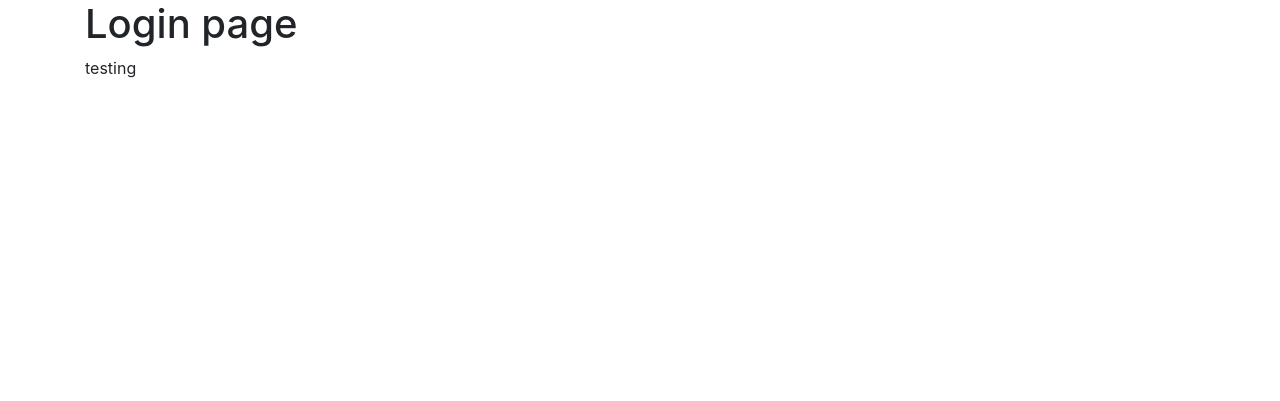
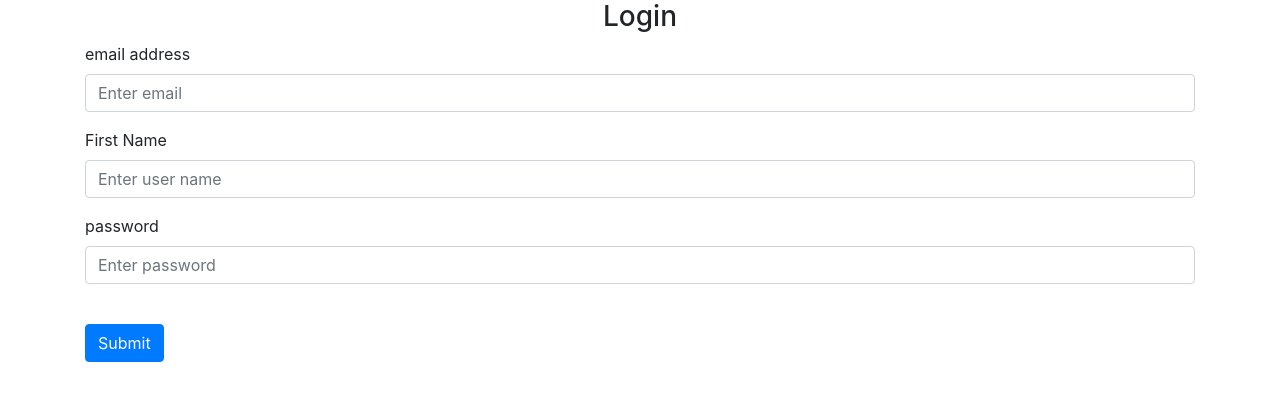
Before and after one commit to Aidan-Zamfir/Library-App, a Flask app: page /login in a window 1280 px wide. Shown: the top 401 px of the page. Run offline with Flask 3, Linux system fonts and the light colour scheme.

Commit message:
login page rough

```diff
--- a/website/templates/login.html
+++ b/website/templates/login.html
@@ -1,5 +1,32 @@
 {% extends "base.html" %} {% block title %}Login{% endblock %}
 {% block content %}
-    <h1>Login page</h1>
-    {{ text }} <!-- access variuable passed in from auth.py -->
+<form method="POST">
+    <h3 align="center">Login</h3>
+    <div class="form-group">
+        <label for="email">email address</label>
+            <input type="email"
+                   class="form-control"
+                   id="email"
+                   name="email"
+                   placeholder="Enter email">
+    </div>
+    <div class="form-group">
+        <label for="userName">First Name</label>
+        <input type="text"
+               class="form-control"
+               id="userName"
+               name="userName"
+               placeholder="Enter user name">
+    </div>
+    <div class="form-group">
+        <label for="password">password</label>
+        <input type="password"
+               class="form-control"
+               id="password"
+               name="password"
+               placeholder="Enter password">
+    </div>
+    <br />
+    <button type="login" class="btn btn-primary">Submit</button>
+</form>
 {% endblock %}
```
Also changed, not shown: website/templates/sign_up.html (+4 -4 lines).
